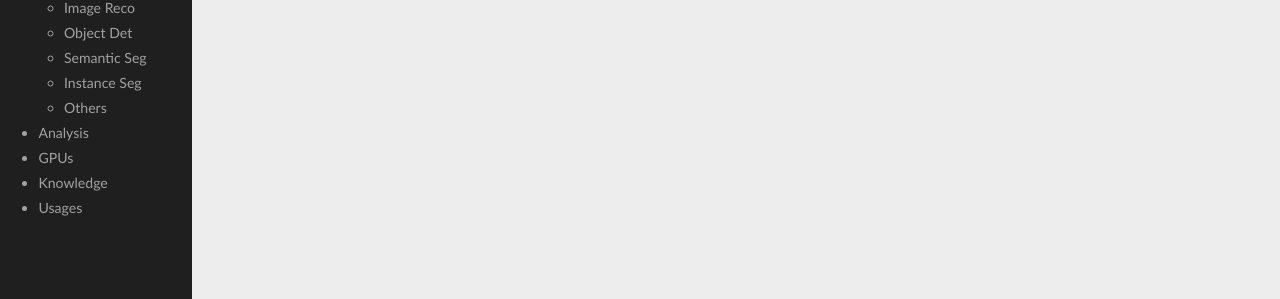
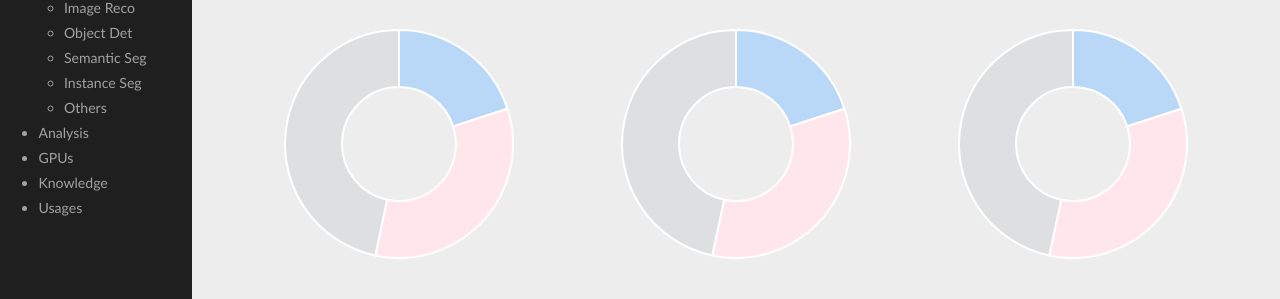
Before and after one commit to omiong1030/ai_api, a React app: page / in a window 1280 px wide. Shown: the part 92-391 px from the top of the page. Built offline with nearby package versions, Linux system fonts and the light colour scheme.

Commit message:
add: #xxx グラフ載せた

```diff
--- a/package.json
+++ b/package.json
@@ -47,10 +47,12 @@
     ]
   },
   "devDependencies": {
+    "chart.js": "^3.8.0",
     "cross-env": "^7.0.3",
     "electron": "^6.1.12",
     "electron-builder": "^5.5.0",
     "npm-run-all": "^4.1.5",
+    "react-chartjs-2": "^4.2.0",
     "wait-on": "^6.0.1"
   }
 }
--- a/src/components/index/Used.jsx
+++ b/src/components/index/Used.jsx
@@ -1,29 +1,64 @@
-import React from 'react'
+import React, { useEffect } from 'react'
+import { Doughnut } from 'react-chartjs-2';
+import { Chart, ArcElement } from 'chart.js'
 import "../../css/index/used.css"
-import Imgae1 from "./images/a.png"
-import Imgae2 from "./images/b.png"
-import Imgae3 from "./images/c.png"
 
 export const Used = () => {
+
+    { Chart.register(ArcElement) }
+
+    const graphdata = {
+        datasets: [
+            {
+                data: [15, 25, 35],
+                backgroundColor: ['#B9D8F7', '#FFE5EC', '#DEDFE0'],
+            },
+        ],
+        labels: ['item1', 'item2', 'item3'],
+    };
+
+    const doughnutOptions = {
+        legend: {
+            display: false,
+        },
+        plugins: {
+            doughnutlabel: {
+                labels: [
+                    {
+                        text: 'ITEMS',
+                        color: '#666666',
+                        font: {
+                            size: 10,
+                        },
+                    },
+                    {
+                        text: 'TEST',
+                        color: '#888888',
+                    },
+                ],
+            },
+        },
+    };
+
   return (
-      <React.Fragment>
+      <div>
           <div className="used_title">
               <h1>
-                  {/* <a href="/">Home /</a> */}
+                  <a href="/">Home /</a>
                   Home
               </h1>
           </div>
-          <div class="used_main_img">
-              <div class="subContainer2-1">
-                  <img src={Imgae1} alt="グラフ" className="sampleImg"></img>
-              </div>
-              <div class="subContainer2-2">
-                  <img src={Imgae2} alt="グラフ" className="sampleImg"></img>
-              </div>
-              <div class="subContainer2-3">
-                  <img src={Imgae3} alt="グラフ" className="sampleImg"></img>
-              </div>
+          <div className="used_main_img">
+            <div className='doughnut'>
+                  <Doughnut data={graphdata} options={doughnutOptions} />
+            </div>
+            <div className='doughnut'>
+                <Doughnut data={graphdata} options={doughnutOptions} />
+            </div>
+            <div className='doughnut'>
+                <Doughnut data={graphdata} options={doughnutOptions} />
+            </div>
           </div>
-      </React.Fragment>
+      </div>
   )
 }
--- a/src/css/index/used.css
+++ b/src/css/index/used.css
@@ -24,8 +24,6 @@ h1 {
     margin-bottom: 2vh;
 }
 
-.sampleImg {
-    width: 20vw;
-
-    box-shadow: 0.2vh 0.2vh 0.2vh 0.2vh rgba(0, 0, 0, 0.5);
+.doughnut {
+    width: 18vw;
 }
--- a/src/index.js
+++ b/src/index.js
@@ -8,7 +8,7 @@ import "./css/utils.css"
 const root = ReactDOM.createRoot(document.getElementById('root'));
 root.render(
   <React.StrictMode>
-    <Classification />
-    {/* <Index /> */}
+    {/* <Classification /> */}
+    <Index />
   </React.StrictMode>
 );
```
Also changed, not shown: 1 other file.
